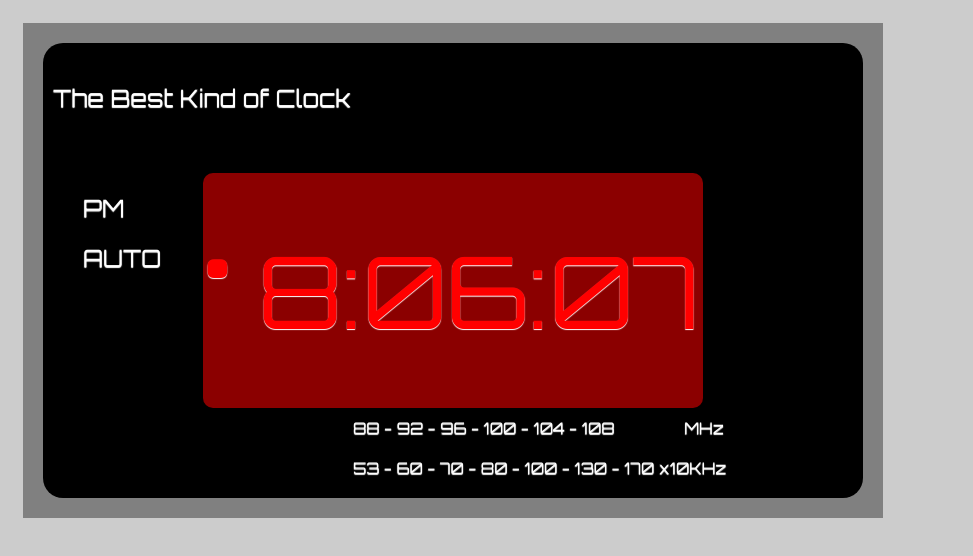
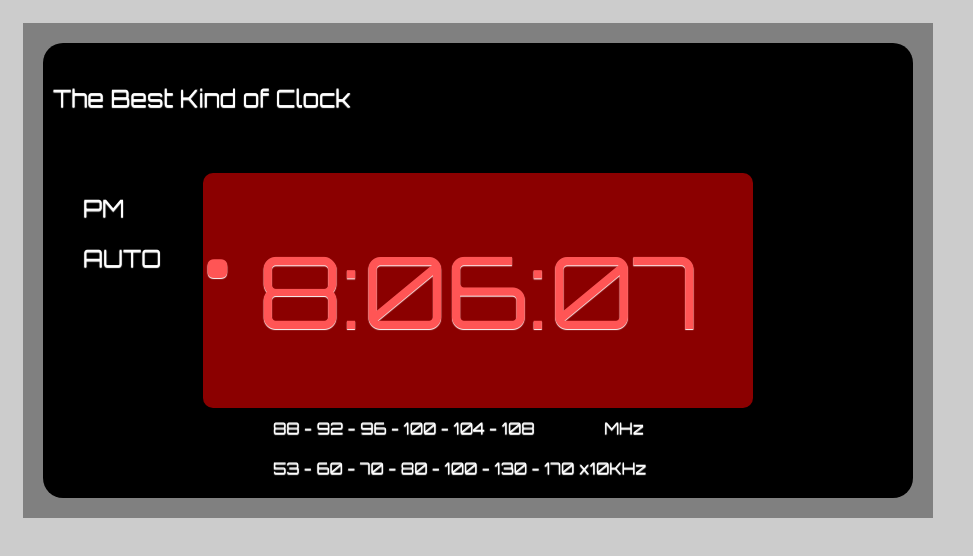
Before and after one commit to heyjim89/JS14_Clock, a plain HTML site: page index.html in a window 1280 px wide. Shown: the whole page, without its empty margins (0-973 px from the left). Drawn offline with nearby package versions, Linux system fonts and the light colour scheme.

Commit message:
Styling changes

```diff
--- a/styles.css
+++ b/styles.css
@@ -51,7 +51,7 @@ body {
 
 .top-label {
 	position: relative;
-	left: 300px;
+	left: 220px;
 	text-align: left;
 	font-size: 16px;
 	white-space: pre;
@@ -59,7 +59,7 @@ body {
 
 .bottom-label {
 	position: relative;
-	left: 300px;
+	left: 220px;
 	top: 20px;
 	text-align: left;
 	font-size: 16px;
@@ -70,8 +70,8 @@ body {
 	padding: 50px;
 	border-radius: 10px;
 	margin: 0 150px 10px 150px;
-	color: red;
-	width: 400px;
+	color: #F55;
+	width: 450px;
 }
 
 .am-pm {
```
